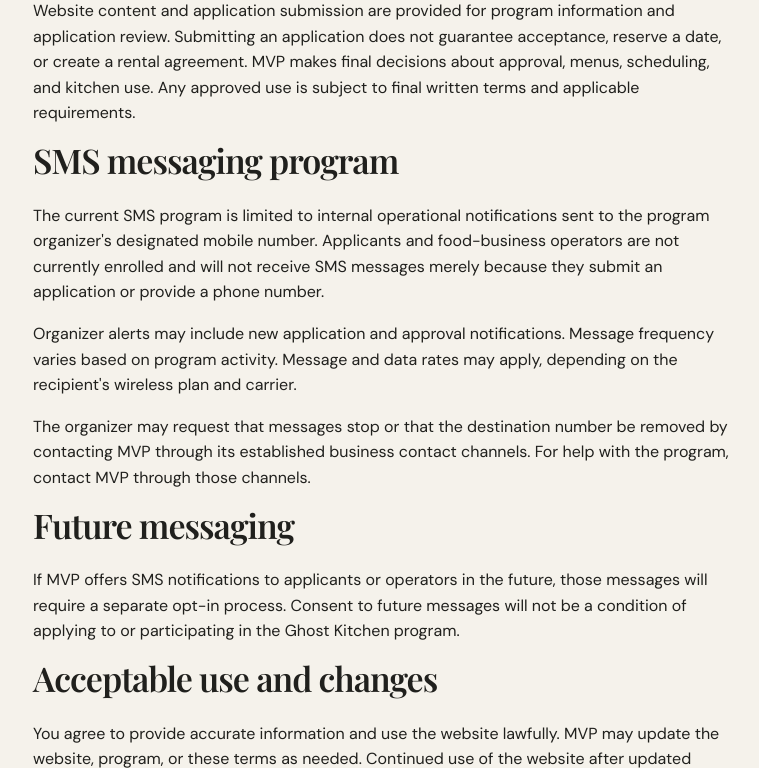
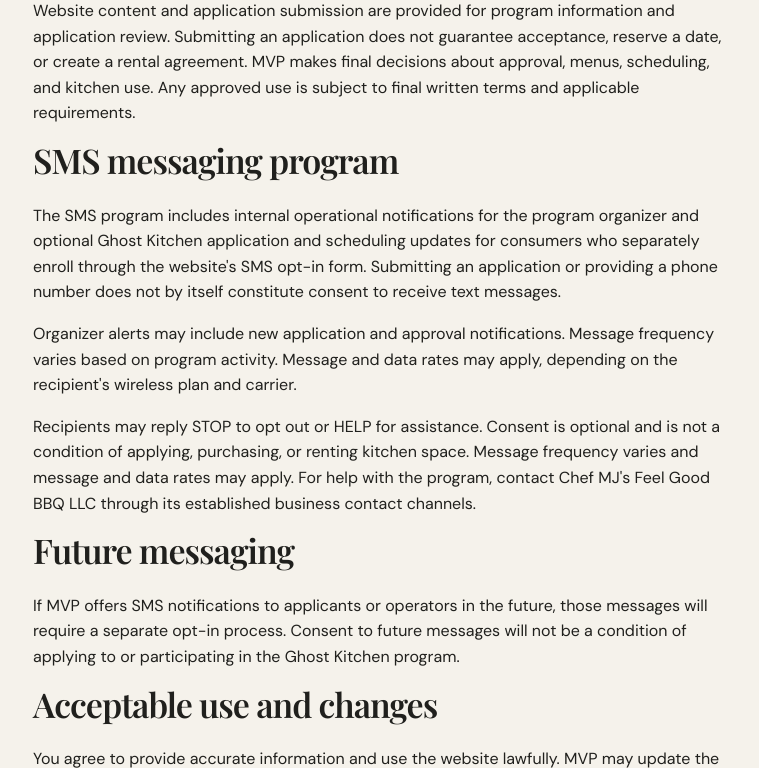
Before and after one commit to jarzenskimichael/Ghost-Kitchen, a Flask app: page /terms in a window 1280 px wide. Shown: the part 706-1474 px from the top of the page, without its empty margins (95-854 px from the left). Run offline with Flask 3, Linux system fonts and the light colour scheme.

Commit message:
Update terms for consumer SMS opt-in

```diff
--- a/mvp-ghost-kitchen/app/templates/terms.html
+++ b/mvp-ghost-kitchen/app/templates/terms.html
@@ -3,7 +3,7 @@
 </section>
 <section class="section"><div class="form-intro">
 <h2>Business identity</h2><p>MVP Ghost Kitchen is a program operated by <strong>Chef MJs Feel Good BBQ LLC, doing business as Merriman Valley Pizza</strong> ("MVP").</p><h2>Program and website</h2><p> Website content and application submission are provided for program information and application review. Submitting an application does not guarantee acceptance, reserve a date, or create a rental agreement. MVP makes final decisions about approval, menus, scheduling, and kitchen use. Any approved use is subject to final written terms and applicable requirements.</p>
-<h2>SMS messaging program</h2><p>The current SMS program is limited to internal operational notifications sent to the program organizer's designated mobile number. Applicants and food-business operators are not currently enrolled and will not receive SMS messages merely because they submit an application or provide a phone number.</p><p>Organizer alerts may include new application and approval notifications. Message frequency varies based on program activity. Message and data rates may apply, depending on the recipient's wireless plan and carrier.</p><p>The organizer may request that messages stop or that the destination number be removed by contacting MVP through its established business contact channels. For help with the program, contact MVP through those channels.</p>
+<h2>SMS messaging program</h2><p>The SMS program includes internal operational notifications for the program organizer and optional Ghost Kitchen application and scheduling updates for consumers who separately enroll through the website's SMS opt-in form. Submitting an application or providing a phone number does not by itself constitute consent to receive text messages.</p><p>Organizer alerts may include new application and approval notifications. Message frequency varies based on program activity. Message and data rates may apply, depending on the recipient's wireless plan and carrier.</p><p>Recipients may reply STOP to opt out or HELP for assistance. Consent is optional and is not a condition of applying, purchasing, or renting kitchen space. Message frequency varies and message and data rates may apply. For help with the program, contact Chef MJ's Feel Good BBQ LLC through its established business contact channels.</p>
 <h2>Future messaging</h2><p>If MVP offers SMS notifications to applicants or operators in the future, those messages will require a separate opt-in process. Consent to future messages will not be a condition of applying to or participating in the Ghost Kitchen program.</p>
 <h2>Acceptable use and changes</h2><p>You agree to provide accurate information and use the website lawfully. MVP may update the website, program, or these terms as needed. Continued use of the website after updated terms are posted constitutes acceptance of the revised terms to the extent permitted by law.</p>
 <h2>Contact</h2><p>Questions about these terms may be directed to Merriman Valley Pizza through its established business contact channels.</p>
```
